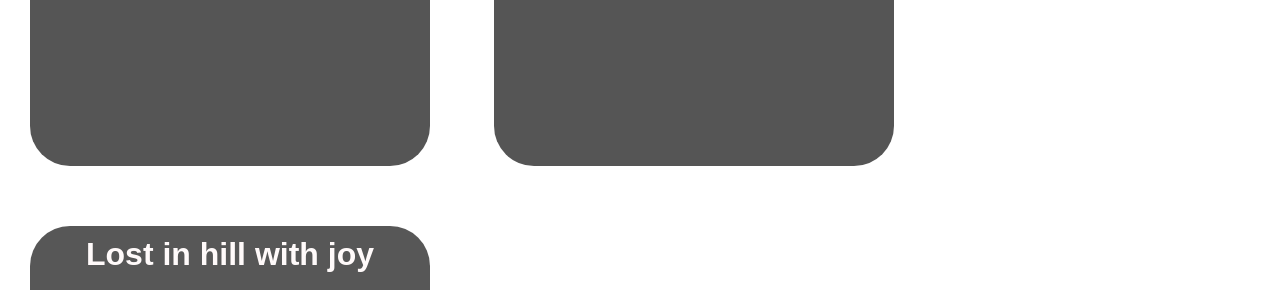
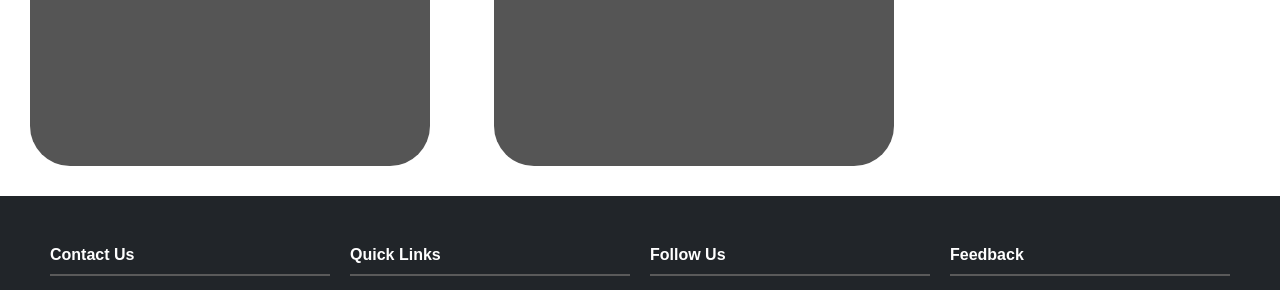
Before and after one commit to Puneetkumar0709/Great-India-Tour, a plain HTML site: page index.htm in a window 1280 px wide. Shown: the part 2415-2705 px from the top of the page. Drawn offline with Linux system fonts and the light colour scheme.

Commit message:
updated home page

```diff
--- a/index.htm
+++ b/index.htm
@@ -34,7 +34,6 @@
     <div class="boxes" id="cultural_site"><h1><b>Know about indain Cultural</b></h1></div>
     <div class="boxes" id="wildlife"><h1>Explore Flura & fauna</h1></div>
     <div class="boxes" id="temple"><h1>Worship Tour</h1></div>
-    <div class="boxes" id="hill_station"><h1>Lost in hill with joy</h1></div>
 
 
 
```
